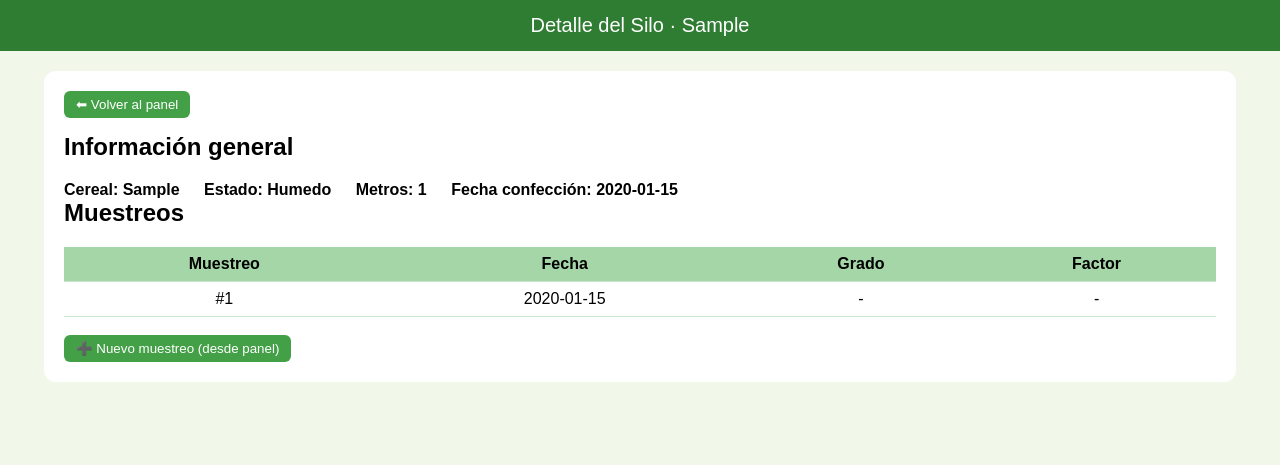
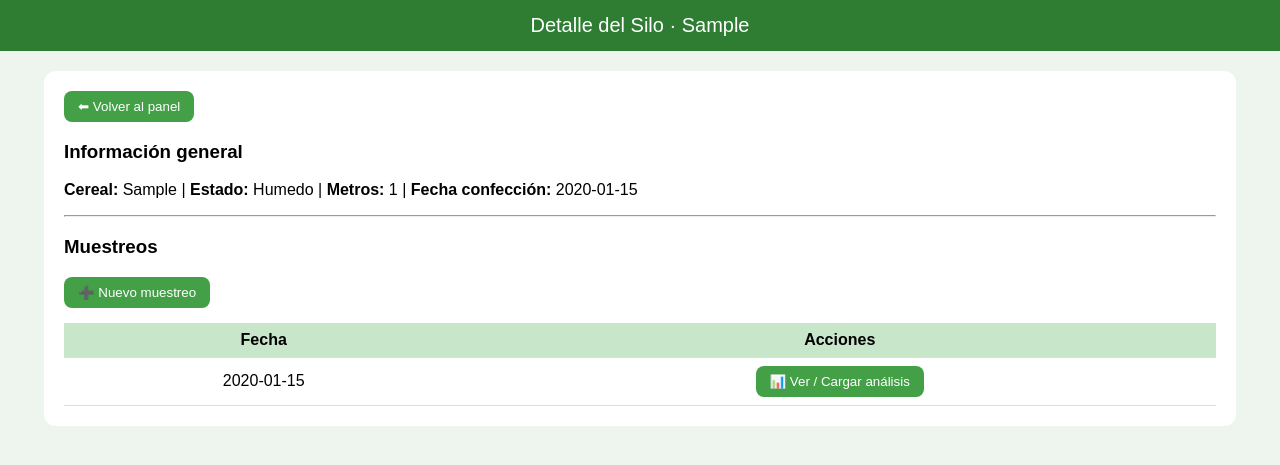
Before and after one commit to ndepetris1-oss/silobolsas-app, a Flask app: a page that uses templates/silo.html in a window 1280 px wide. Shown: the top 465 px of the page. Run offline with Flask 3, Linux system fonts and the light colour scheme; tables that the repository leaves empty hold one stand-in row (values such as "Sample post").

Commit message:
Update silo.html

```diff
--- a/templates/silo.html
+++ b/templates/silo.html
@@ -2,21 +2,19 @@
 <html lang="es">
 <head>
 <meta charset="UTF-8">
-<title>Silo {{ silo.numero_qr }}</title>
-<meta name="viewport" content="width=device-width, initial-scale=1.0">
+<title>Detalle del Silo - {{ silo.numero_qr }}</title>
+<meta name="viewport" content="width=device-width, initial-scale=1">
 
 <style>
-body{font-family:Arial;background:#f1f8e9;margin:0}
+body{font-family:Arial;background:#eef5ee;margin:0}
 header{background:#2e7d32;color:white;padding:14px;font-size:20px;text-align:center}
-.container{width:90%;margin:20px auto;background:white;border-radius:12px;padding:20px}
-h2{margin-top:0}
-.info span{display:inline-block;margin-right:20px;font-weight:bold}
+.container{width:90%;margin:20px auto;background:white;padding:20px;border-radius:12px}
+button{background:#43a047;color:white;border:none;border-radius:8px;padding:8px 14px;cursor:pointer}
+button:hover{background:#2e7d32}
 table{width:100%;border-collapse:collapse;margin-top:15px}
-th,td{padding:8px;border-bottom:1px solid #c8e6c9;text-align:center}
-th{background:#a5d6a7}
-button{background:#43a047;color:white;border:none;border-radius:6px;padding:6px 12px;cursor:pointer}
-button:hover{background:#2e7d32}
-.back{margin-bottom:15px}
+th,td{border-bottom:1px solid #ddd;padding:8px;text-align:center}
+th{background:#c8e6c9}
+.alerta{background:#fff3cd;padding:10px;border-radius:8px;margin:10px 0}
 </style>
 </head>
 
@@ -26,55 +24,61 @@ button:hover{background:#2e7d32}
 
 <div class="container">
 
-<div class="back">
-  <button onclick="location.href='/panel'">⬅ Volver al panel</button>
-</div>
+<button onclick="location.href='/panel'">⬅ Volver al panel</button>
 
-<h2>Información general</h2>
-<div class="info">
-  <span>Cereal: {{ silo.cereal }}</span>
-  <span>Estado: {{ silo.estado }}</span>
-  <span>Metros: {{ silo.metros }}</span>
-  <span>Fecha confección: {{ silo.fecha_confeccion }}</span>
-</div>
+<h3>Información general</h3>
+<p>
+<b>Cereal:</b> {{ silo.cereal }} |
+<b>Estado:</b> {{ silo.estado }} |
+<b>Metros:</b> {{ silo.metros }} |
+<b>Fecha confección:</b> {{ silo.fecha_confeccion }}
+</p>
 
-<h2>Muestreos</h2>
+<hr>
 
-{% if muestreos %}
+<h3>Muestreos</h3>
+
+{% if not muestreos %}
+<div class="alerta">⚠️ Este silo aún no tiene muestreos cargados.</div>
+{% endif %}
+
+<button onclick="nuevoMuestreo()">➕ Nuevo muestreo</button>
+
 <table>
 <thead>
 <tr>
-  <th>Muestreo</th>
-  <th>Fecha</th>
-  <th>Grado</th>
-  <th>Factor</th>
+<th>Fecha</th>
+<th>Acciones</th>
 </tr>
 </thead>
 <tbody>
 {% for m in muestreos %}
 <tr>
-  <td>#{{ loop.index }}</td>
-  <td>{{ m.fecha_muestreo }}</td>
-  <td>
-    {% if silo.cereal in ['Maíz','Trigo'] %}
-      {{ m.grado_total or '-' }}
-    {% else %}
-      -
-    {% endif %}
-  </td>
-  <td>{{ m.factor_total or '-' }}</td>
+<td>{{ m.fecha_muestreo }}</td>
+<td>
+<button onclick="verMuestreo({{ m.id }})">📊 Ver / Cargar análisis</button>
+</td>
 </tr>
 {% endfor %}
 </tbody>
 </table>
-{% else %}
-<p>⚠️ Este silo aún no tiene muestreos cargados.</p>
-{% endif %}
-
-<br>
-<button onclick="location.href='/panel'">➕ Nuevo muestreo (desde panel)</button>
 
 </div>
 
+<script>
+function nuevoMuestreo(){
+  fetch("/api/nuevo_muestreo",{
+    method:"POST",
+    headers:{"Content-Type":"application/json"},
+    body:JSON.stringify({qr:"{{ silo.numero_qr }}"})
+  })
+  .then(()=>location.reload());
+}
+
+function verMuestreo(id){
+  location.href="/muestreo/"+id;
+}
+</script>
+
 </body>
 </html>
```
